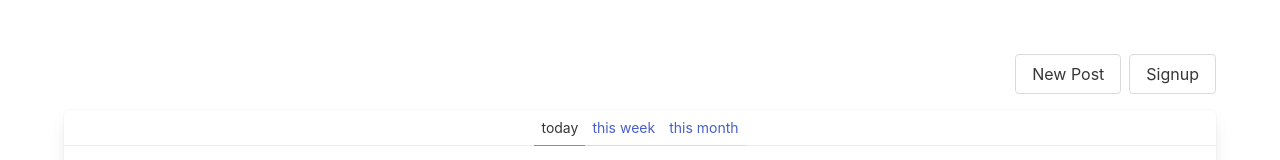
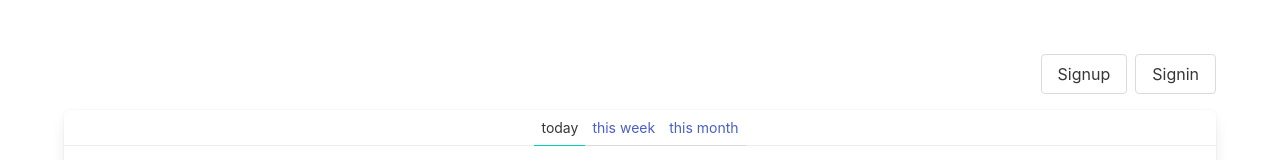
Before and after one commit to darknessnerd/vue3_composition_api, a Vue app: page / in a window 1280 px wide. Shown: the top 160 px of the page. Built offline with nearby package versions, Linux system fonts and the light colour scheme.

Commit message:
5.1_dynamic_components

```diff
--- a/src/components/Navbar.vue
+++ b/src/components/Navbar.vue
@@ -1,28 +1,48 @@
 <template>
   <nav class="navbar">
     <div class="navbar-end">
-      <div class="buttons">
+      <div class="buttons" v-if="auth">
         <router-link class="button" to="/posts/new">New Post</router-link>
-        <button class="button" @click="modal.showModal">Signup</button>
+        <button class="button" @click="signout">Signout</button>
+      </div>
+      <div class="buttons" v-if="!auth">
+        <button class="button" @click="signup">Signup</button>
+        <button class="button" @click="signin">Signin</button>
       </div>
     </div>
     <teleport to="#modal" v-if="modal.visible">
-      <Signup />
+      <component :is="component" />
     </teleport>
   </nav>
 </template>
 <script>
-import { defineComponent } from 'vue';
+import { defineComponent, computed } from 'vue';
 import { useModal } from '@/useModal';
 import Signup from '@/components/Signup.vue';
+import { useStore } from '@/store';
 
 export default defineComponent({
   components: {
     Signup,
   },
   setup() {
+    const store = useStore();
+    const auth = computed(() => store.getState().authors.currentUserId);
+    const modal = useModal();
+
+    const signin = () => {
+      modal.showModal();
+    };
+    const signup = () => {
+      modal.showModal();
+      modal.component.value = Signup;
+    };
     return {
-      modal: useModal(),
+      component: modal.component,
+      modal,
+      auth,
+      signin,
+      signup,
     };
   },
 });
--- a/src/main.js
+++ b/src/main.js
@@ -30,6 +30,12 @@ axios.post = async (url, payload) => {
     const id = random(100, 1000000);
     return Promise.resolve({ data: { ...payload, id } });
   }
+  if (url === '/users') {
+    await delay(500);
+    const id = random(100, 1000000);
+    const { id: oldId, password, ...rest } = payload;
+    return Promise.resolve({ data: { ...rest, id } });
+  }
   return Promise.reject();
 };
 
--- a/src/store.js
+++ b/src/store.js
@@ -24,9 +24,13 @@ class Store {
   }
 
   // eslint-disable-next-line class-methods-use-this
-  createUser(user) {
+  async createUser(user) {
     console.log(user);
-    // const response = await axios.post('/users', user);
+    const response = await axios.post('/users', user);
+    this.state.authors.all[response.data.id] = response.data;
+    this.state.authors.ids.push(response.data.id.toString());
+    this.state.authors.currentUserId = response.data.id.toString();
+    console.log(this.state);
   }
 
   async createPost(post) {
@@ -37,6 +41,14 @@ class Store {
 }
 const storeInternal = new Store(
   {
+    authors: {
+      ids: [
+      ],
+      all: {
+      },
+      loaded: false,
+      currentUserId: null,
+    },
     posts: {
       ids: [
       ],
@@ -51,6 +63,14 @@ export const provideStore = () => {
 };
 export const createStore = () => new Store(
   {
+    authors: {
+      ids: [
+      ],
+      all: {
+      },
+      loaded: false,
+      currentUserId: null,
+    },
     posts: {
       ids: [
       ],
--- a/src/useModal.js
+++ b/src/useModal.js
@@ -1,10 +1,11 @@
 import { ref, readonly } from 'vue';
 
 const visible = ref(false);
-
+const component = ref();
 // eslint-disable-next-line import/prefer-default-export
 export function useModal() {
   return {
+    component,
     visible: readonly(visible),
     showModal: () => {
       visible.value = true;
```
